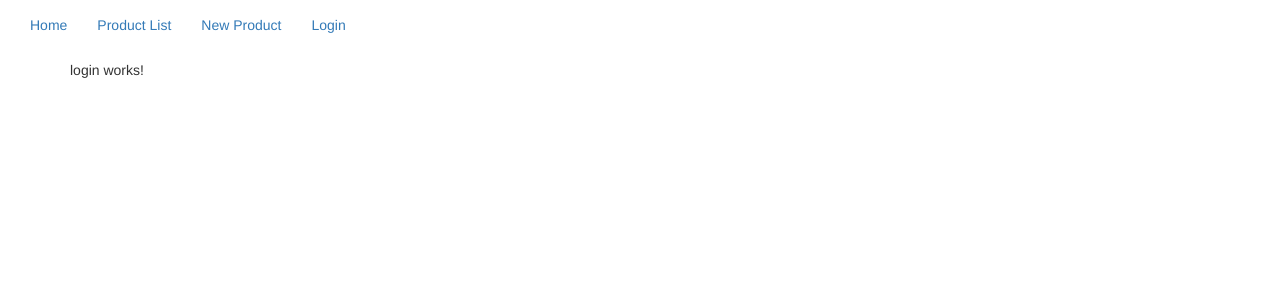
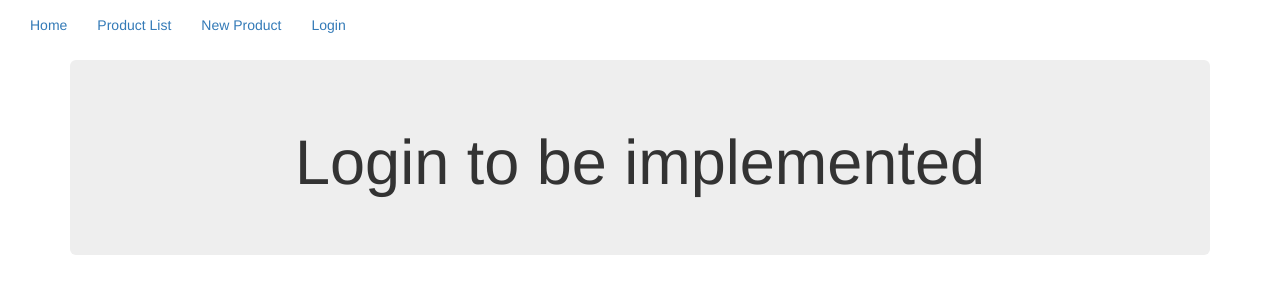
Before and after one commit to adammendak/SpringBoot-Angular-Product-Management-App, an Angular app in the folder front-end/: page /login in a window 1280 px wide. Shown: the top 300 px of the page. Built offline with nearby package versions, Linux system fonts and the light colour scheme.

Commit message:
some styling

```diff
--- a/front-end/src/app/login/login.component.html
+++ b/front-end/src/app/login/login.component.html
@@ -1,3 +1,3 @@
-<p>
-  login works!
-</p>
+<div class="jumbotron">
+  <h1 class="text-center">Login to be implemented</h1>
+</div>
--- a/front-end/src/app/products/new-product/new-product.component.html
+++ b/front-end/src/app/products/new-product/new-product.component.html
@@ -1,5 +1,6 @@
 <div class="row">
-  <h3> Create new product here </h3>
+  <div class="col-md-offset-1 col-md-8">
+    <h3 class="text-center"> Create new product here </h3>
 
     <form #form="ngForm" (submit)="postProdut(form)">
       <input #productId type="hidden" id="productId" [(ngModel)] = "product.id">
--- a/front-end/src/app/welcome/welcome.component.html
+++ b/front-end/src/app/welcome/welcome.component.html
@@ -1 +1,3 @@
-Welcome to this site ! `
+<div class="jumbotron">
+  <h1 class="text-center">Welcome </h1>
+</div>
```
Lines whose indentation alone changed are shown as unchanged.
